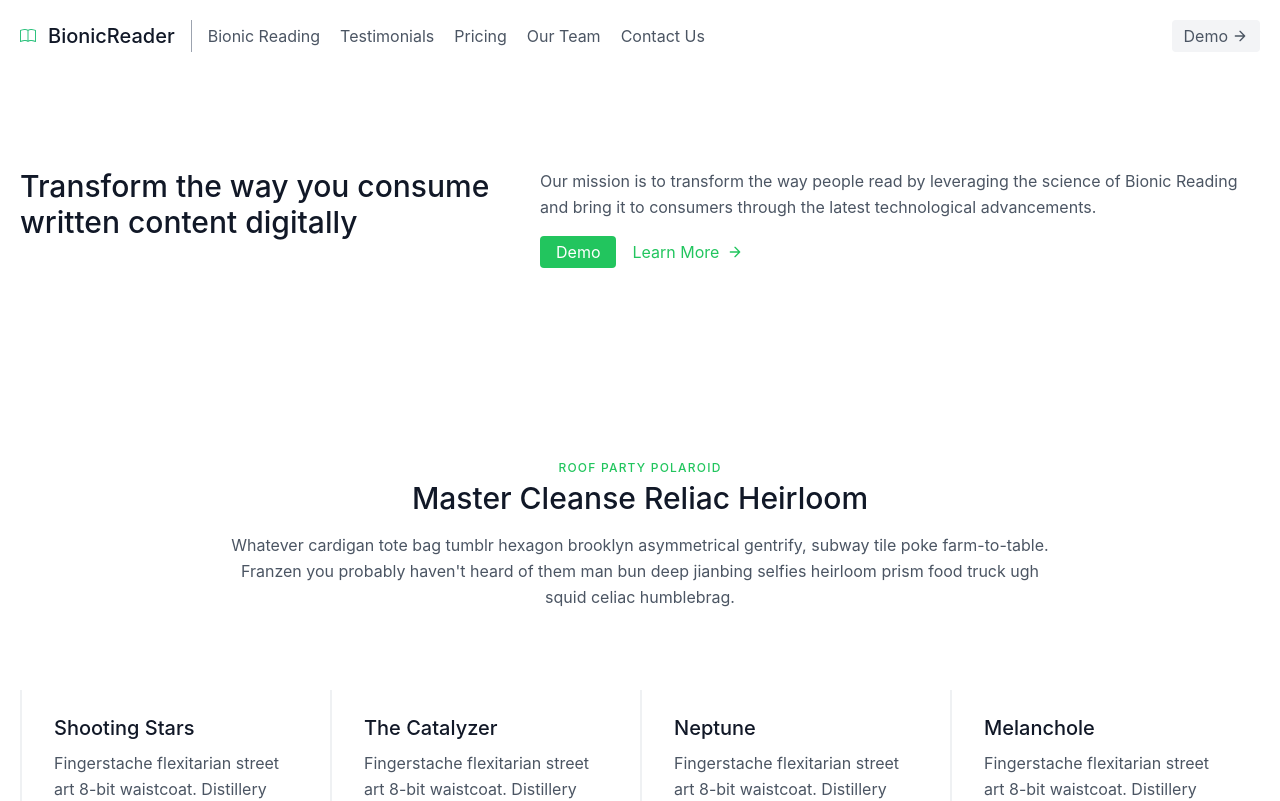
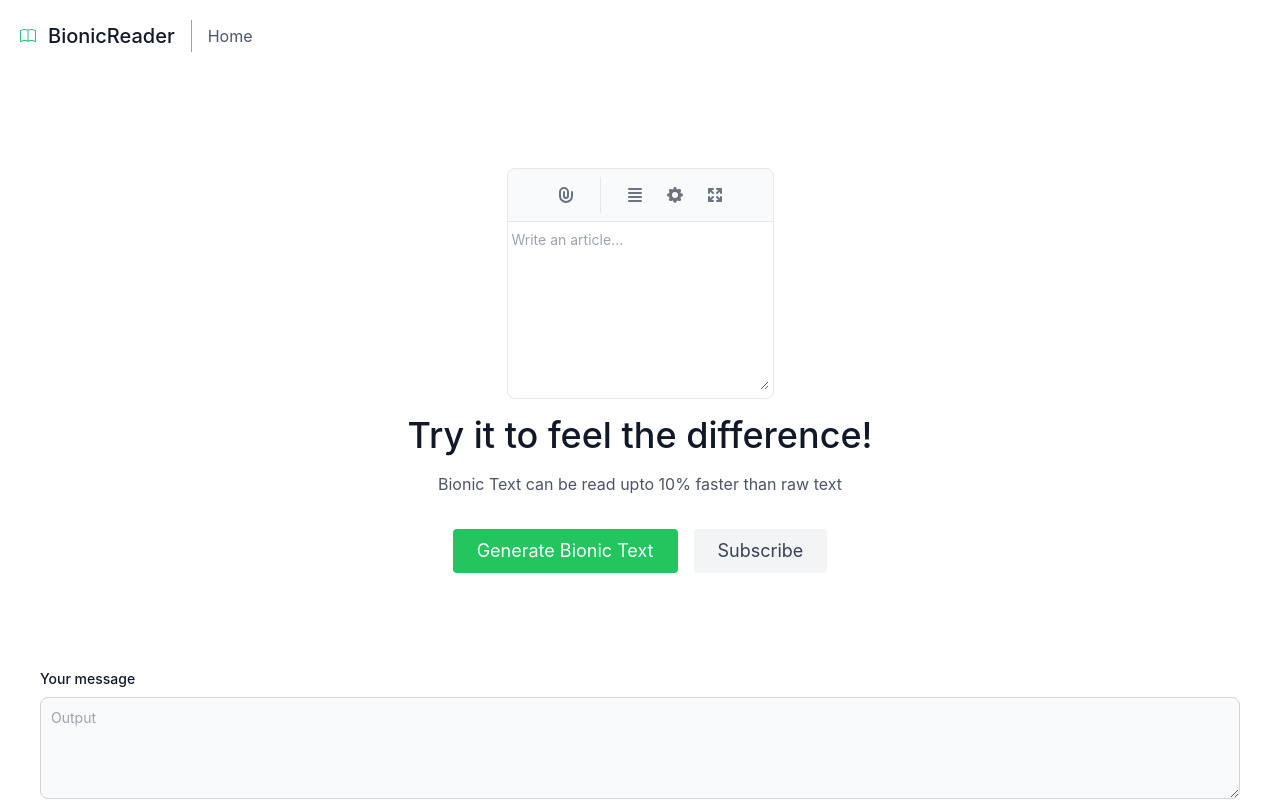
Before and after one commit to KDwevedi/btp, a React (Create React App) app: page /demo in a window 1280 px wide. Shown: the top 801 px of the page. Built offline with nearby package versions, Linux system fonts and the light colour scheme.

Commit message:
Fix Better demo page and routing

```diff
--- a/src/App.js
+++ b/src/App.js
@@ -6,11 +6,12 @@
 import ProdDescription from './components/product_desc';
 import Team from './components/our-team';
 import Contact from './components/contact';
-import { BrowserRouter, Routes, Route } from 'react-router-dom';
+import DemoPage from './components/demo';
+import {Routes, Route } from 'react-router-dom';
 
-function App() {
+function Home () {
+  return (
 
-  return (
     <>
     <Header/>
     <ProdDescription/>
@@ -20,6 +21,18 @@
     <Contact/>
   </>
 
+  )
+}
+
+function App() {
+
+  return (
+    <Routes>
+      <Route path='/' element={<Home/>}>
+      </Route>
+      <Route path='/demo' element={<DemoPage/>}>
+      </Route>
+    </Routes>
 
 
   );
--- a/src/components/demo.js
+++ b/src/components/demo.js
@@ -1,3 +1,4 @@
+import { Link } from "react-router-dom"
 
 function PlainHeader() {
     return (
@@ -9,19 +10,16 @@
             </svg>
                 <span class="ml-3 text-xl">BionicReader</span>
             </a>
-            {/* <nav class="md:mr-auto md:ml-4 md:py-1 md:pl-4 md:border-l md:border-gray-400	flex flex-wrap items-center text-base justify-center">
-                <a class="mr-5 hover:text-gray-900">Bionic Reading</a>
-                <a class="mr-5 hover:text-gray-900">Testimonials</a>
-                <a class="mr-5 hover:text-gray-900">Pricing</a>
-                <a class="mr-5 hover:text-gray-900">Our Team</a>
-                <a class="mr-5 hover:text-gray-900">Contact Us</a>
-            </nav> */}
-            <button class="inline-flex items-center bg-gray-100 border-0 py-1 px-3 focus:outline-none hover:bg-gray-200 rounded text-base mt-4 md:mt-0">
-                Home
+            <nav class="md:mr-auto md:ml-4 md:py-1 md:pl-4 md:border-l md:border-gray-400	flex flex-wrap items-center text-base justify-center">
+                <Link to="/" class="mr-5 hover:text-gray-900">Home</Link>
+            </nav>
+            {/* <button class="inline-flex items-center bg-gray-100 border-0 py-1 px-3 focus:outline-none hover:bg-gray-200 rounded text-base mt-4 md:mt-0">
+                <Link to="/">Home
                 <svg fill="none" stroke="currentColor" stroke-linecap="round" stroke-linejoin="round" stroke-width="2" class="w-4 h-4 ml-1" viewBox="0 0 24 24">
                     <path d="M5 12h14M12 5l7 7-7 7"></path>
                 </svg>
-            </button>
+                </Link>
+            </button> */}
         </div>
     </header>
     )
@@ -30,20 +28,96 @@
 
 function Textbox () {
     return (
-        <div class="flex justify-center">
-  <div class="relative mb-3 xl:w-96" data-te-input-wrapper-init>
-    <textarea
-      class="peer block min-h-[auto] w-full rounded border-0 bg-transparent py-[0.32rem] px-3 leading-[1.6] outline-none transition-all duration-200 ease-linear focus:placeholder:opacity-100 data-[te-input-state-active]:placeholder:opacity-100 motion-reduce:transition-none dark:text-neutral-200 dark:placeholder:text-neutral-200 [&:not([data-te-input-placeholder-active])]:placeholder:opacity-0"
-      id="exampleFormControlTextarea1"
-      rows="4"
-      placeholder="Your message"></textarea>
-    <label
-      for="exampleFormControlTextarea1"
-      class="pointer-events-none absolute top-0 left-3 mb-0 max-w-[90%] origin-[0_0] truncate pt-[0.37rem] leading-[1.6] text-neutral-500 transition-all duration-200 ease-out peer-focus:-translate-y-[0.9rem] peer-focus:scale-[0.8] peer-focus:text-primary peer-data-[te-input-state-active]:-translate-y-[0.9rem] peer-data-[te-input-state-active]:scale-[0.8] motion-reduce:transition-none dark:text-neutral-200 dark:peer-focus:text-neutral-200"
-      >Example textarea
-    </label>
+//         <div class="flex justify-center">
+//   <div class="relative mb-3 xl:w-96" data-te-input-wrapper-init>
+//
+//     <label
+//       for="exampleFormControlTextarea1"
+//       class="pointer-events-none absolute top-0 left-3 mb-0 max-w-[90%] origin-[0_0] truncate pt-[0.37rem] leading-[1.6] text-neutral-500 transition-all duration-200 ease-out peer-focus:-translate-y-[0.9rem] peer-focus:scale-[0.8] peer-focus:text-primary peer-data-[te-input-state-active]:-translate-y-[0.9rem] peer-data-[te-input-state-active]:scale-[0.8] motion-reduce:transition-none dark:text-neutral-200 dark:peer-focus:text-neutral-200"
+//       >Example textarea
+//     </label>
+//   </div>
+// </div>
+<section class="text-gray-600 body-font">
+  <div class="container mx-auto flex px-5 py-24 items-center justify-center flex-col">
+<form >
+   <div class="w-full mb-4 border border-gray-200 rounded-lg bg-gray-50 dark:bg-gray-700 dark:border-gray-600">
+       <div class="flex items-stretch justify-between px-10 py-2 border-b dark:border-gray-600">
+           <div class="flex flex-wrap items-center divide-gray-200 sm:divide-x dark:divide-gray-600">
+               <div class="flex items-stretch space-x-1 sm:pr-4">
+                   <button type="button" class="p-2 text-gray-500 rounded cursor-pointer hover:text-gray-900 hover:bg-gray-100 dark:text-gray-400 dark:hover:text-white dark:hover:bg-gray-600">
+                       <svg aria-hidden="true" class="w-5 h-5" fill="currentColor" viewBox="0 0 20 20" xmlns="http://www.w3.org/2000/svg"><path fill-rule="evenodd" d="M8 4a3 3 0 00-3 3v4a5 5 0 0010 0V7a1 1 0 112 0v4a7 7 0 11-14 0V7a5 5 0 0110 0v4a3 3 0 11-6 0V7a1 1 0 012 0v4a1 1 0 102 0V7a3 3 0 00-3-3z" clip-rule="evenodd"></path></svg>
+                       <span class="sr-only">Attach file</span>
+                   </button>
+                   {/* <button type="button" class="p-2 text-gray-500 rounded cursor-pointer hover:text-gray-900 hover:bg-gray-100 dark:text-gray-400 dark:hover:text-white dark:hover:bg-gray-600">
+                       <svg aria-hidden="true" class="w-5 h-5" fill="currentColor" viewBox="0 0 20 20" xmlns="http://www.w3.org/2000/svg"><path fill-rule="evenodd" d="M5.05 4.05a7 7 0 119.9 9.9L10 18.9l-4.95-4.95a7 7 0 010-9.9zM10 11a2 2 0 100-4 2 2 0 000 4z" clip-rule="evenodd"></path></svg>
+                       <span class="sr-only">Embed map</span>
+                   </button> */}
+                   {/* <button type="button" class="p-2 text-gray-500 rounded cursor-pointer hover:text-gray-900 hover:bg-gray-100 dark:text-gray-400 dark:hover:text-white dark:hover:bg-gray-600">
+                       <svg aria-hidden="true" class="w-5 h-5" fill="currentColor" viewBox="0 0 20 20" xmlns="http://www.w3.org/2000/svg"><path fill-rule="evenodd" d="M4 3a2 2 0 00-2 2v10a2 2 0 002 2h12a2 2 0 002-2V5a2 2 0 00-2-2H4zm12 12H4l4-8 3 6 2-4 3 6z" clip-rule="evenodd"></path></svg>
+                       <span class="sr-only">Upload image</span>
+                   </button> */}
+                   {/* <button type="button" class="p-2 text-gray-500 rounded cursor-pointer hover:text-gray-900 hover:bg-gray-100 dark:text-gray-400 dark:hover:text-white dark:hover:bg-gray-600">
+                       <svg aria-hidden="true" class="w-5 h-5" fill="currentColor" viewBox="0 0 20 20" xmlns="http://www.w3.org/2000/svg"><path fill-rule="evenodd" d="M12.316 3.051a1 1 0 01.633 1.265l-4 12a1 1 0 11-1.898-.632l4-12a1 1 0 011.265-.633zM5.707 6.293a1 1 0 010 1.414L3.414 10l2.293 2.293a1 1 0 11-1.414 1.414l-3-3a1 1 0 010-1.414l3-3a1 1 0 011.414 0zm8.586 0a1 1 0 011.414 0l3 3a1 1 0 010 1.414l-3 3a1 1 0 11-1.414-1.414L16.586 10l-2.293-2.293a1 1 0 010-1.414z" clip-rule="evenodd"></path></svg>
+                        <span class="sr-only">Format code</span>
+                   </button> */}
+                   {/* <button type="button" class="p-2 text-gray-500 rounded cursor-pointer hover:text-gray-900 hover:bg-gray-100 dark:text-gray-400 dark:hover:text-white dark:hover:bg-gray-600">
+                       <svg aria-hidden="true" class="w-5 h-5" fill="currentColor" viewBox="0 0 20 20" xmlns="http://www.w3.org/2000/svg"><path fill-rule="evenodd" d="M10 18a8 8 0 100-16 8 8 0 000 16zM7 9a1 1 0 100-2 1 1 0 000 2zm7-1a1 1 0 11-2 0 1 1 0 012 0zm-.464 5.535a1 1 0 10-1.415-1.414 3 3 0 01-4.242 0 1 1 0 00-1.415 1.414 5 5 0 007.072 0z" clip-rule="evenodd"></path></svg>
+                       <span class="sr-only">Add emoji</span>
+                   </button> */}
+               </div>
+               <div class="flex flex-wrap items-center space-x-1 sm:pl-4">
+                   <button type="button" class="p-2 text-gray-500 rounded cursor-pointer hover:text-gray-900 hover:bg-gray-100 dark:text-gray-400 dark:hover:text-white dark:hover:bg-gray-600">
+                       <svg aria-hidden="true" class="w-5 h-5" fill="currentColor" viewBox="0 0 20 20" xmlns="http://www.w3.org/2000/svg"><path fill-rule="evenodd" d="M3 4a1 1 0 011-1h12a1 1 0 110 2H4a1 1 0 01-1-1zm0 4a1 1 0 011-1h12a1 1 0 110 2H4a1 1 0 01-1-1zm0 4a1 1 0 011-1h12a1 1 0 110 2H4a1 1 0 01-1-1zm0 4a1 1 0 011-1h12a1 1 0 110 2H4a1 1 0 01-1-1z" clip-rule="evenodd"></path></svg>
+                       <span class="sr-only">Add list</span>
+                   </button>
+                   <button type="button" class="p-2 text-gray-500 rounded cursor-pointer hover:text-gray-900 hover:bg-gray-100 dark:text-gray-400 dark:hover:text-white dark:hover:bg-gray-600">
+                       <svg aria-hidden="true" class="w-5 h-5" fill="currentColor" viewBox="0 0 20 20" xmlns="http://www.w3.org/2000/svg"><path fill-rule="evenodd" d="M11.49 3.17c-.38-1.56-2.6-1.56-2.98 0a1.532 1.532 0 01-2.286.948c-1.372-.836-2.942.734-2.106 2.106.54.886.061 2.042-.947 2.287-1.561.379-1.561 2.6 0 2.978a1.532 1.532 0 01.947 2.287c-.836 1.372.734 2.942 2.106 2.106a1.532 1.532 0 012.287.947c.379 1.561 2.6 1.561 2.978 0a1.533 1.533 0 012.287-.947c1.372.836 2.942-.734 2.106-2.106a1.533 1.533 0 01.947-2.287c1.561-.379 1.561-2.6 0-2.978a1.532 1.532 0 01-.947-2.287c.836-1.372-.734-2.942-2.106-2.106a1.532 1.532 0 01-2.287-.947zM10 13a3 3 0 100-6 3 3 0 000 6z" clip-rule="evenodd"></path></svg>
+                       <span class="sr-only">Settings</span>
+                   </button>
+                   <div width="500px"></div>
+                   {/* <button type="button" class="p-2 text-gray-500 rounded cursor-pointer hover:text-gray-900 hover:bg-gray-100 dark:text-gray-400 dark:hover:text-white dark:hover:bg-gray-600">
+                       <svg aria-hidden="true" class="w-5 h-5" fill="currentColor" viewBox="0 0 20 20" xmlns="http://www.w3.org/2000/svg"><path fill-rule="evenodd" d="M6 2a1 1 0 00-1 1v1H4a2 2 0 00-2 2v10a2 2 0 002 2h12a2 2 0 002-2V6a2 2 0 00-2-2h-1V3a1 1 0 10-2 0v1H7V3a1 1 0 00-1-1zm0 5a1 1 0 000 2h8a1 1 0 100-2H6z" clip-rule="evenodd"></path></svg>
+                       <span class="sr-only">Timeline</span>
+                   </button> */}
+                   {/* <button type="button" class="p-2 text-gray-500 rounded cursor-pointer hover:text-gray-900 hover:bg-gray-100 dark:text-gray-400 dark:hover:text-white dark:hover:bg-gray-600">
+                       <svg aria-hidden="true" class="w-5 h-5" fill="currentColor" viewBox="0 0 20 20" xmlns="http://www.w3.org/2000/svg"><path fill-rule="evenodd" d="M3 17a1 1 0 011-1h12a1 1 0 110 2H4a1 1 0 01-1-1zm3.293-7.707a1 1 0 011.414 0L9 10.586V3a1 1 0 112 0v7.586l1.293-1.293a1 1 0 111.414 1.414l-3 3a1 1 0 01-1.414 0l-3-3a1 1 0 010-1.414z" clip-rule="evenodd"></path></svg>
+                       <span class="sr-only">Download</span>
+                   </button> */}
+               </div>
+           </div>
+           <button type="button" data-tooltip-target="tooltip-fullscreen" class="p-2 text-gray-500 rounded cursor-pointer sm:ml-auto hover:text-gray-900 hover:bg-gray-100 dark:text-gray-400 dark:hover:text-white dark:hover:bg-gray-600">
+               <svg aria-hidden="true" class="w-5 h-5" fill="currentColor" viewBox="0 0 20 20" xmlns="http://www.w3.org/2000/svg"><path fill-rule="evenodd" d="M3 4a1 1 0 011-1h4a1 1 0 010 2H6.414l2.293 2.293a1 1 0 11-1.414 1.414L5 6.414V8a1 1 0 01-2 0V4zm9 1a1 1 0 010-2h4a1 1 0 011 1v4a1 1 0 01-2 0V6.414l-2.293 2.293a1 1 0 11-1.414-1.414L13.586 5H12zm-9 7a1 1 0 012 0v1.586l2.293-2.293a1 1 0 111.414 1.414L6.414 15H8a1 1 0 010 2H4a1 1 0 01-1-1v-4zm13-1a1 1 0 011 1v4a1 1 0 01-1 1h-4a1 1 0 010-2h1.586l-2.293-2.293a1 1 0 111.414-1.414L15 13.586V12a1 1 0 011-1z" clip-rule="evenodd"></path></svg>
+               <span class="sr-only">Full screen</span>
+           </button>
+           <div id="tooltip-fullscreen" role="tooltip" class="absolute z-10 invisible inline-block px-3 py-2 text-sm font-medium text-white transition-opacity duration-300 bg-gray-900 rounded-lg shadow-sm opacity-0 tooltip dark:bg-gray-700">
+               Show full screen
+               <div class="tooltip-arrow" data-popper-arrow></div>
+           </div>
+       </div>
+       <div class="px-1 py-2 bg-white rounded-b-lg #e4e4e7">
+           <label for="editor" class="sr-only">Publish post</label>
+           <textarea id="editor" rows="8" class="block w-full px-0 text-sm text-gray-800 bg-white border-0 #e4e4e7 focus:ring-0 light:text-black dark:placeholder-gray-400" placeholder="Write an article..." required></textarea>
+       </div>
+   </div>
+</form>
+
+    <div class="text-center lg:w-2/3 w-full">
+      <h1 class="title-font sm:text-4xl text-3xl mb-4 font-medium text-gray-900">Try it to feel the difference!</h1>
+      <p class="mb-8 leading-relaxed">Bionic Text can be read upto 10% faster than raw text</p>
+      <div class="flex justify-center">
+        <button class="inline-flex text-white bg-green-500 border-0 py-2 px-6 focus:outline-none hover:bg-green-600 rounded text-lg">Generate Bionic Text</button>
+        <button class="ml-4 inline-flex text-gray-700 bg-gray-100 border-0 py-2 px-6 focus:outline-none hover:bg-gray-200 rounded text-lg">Subscribe</button>
+      </div>
+    </div>
   </div>
-</div>
+    <div class="px-10">
+    <label for="message" class="block mb-2 text-sm font-medium text-gray-900 dark:text-white">Your message</label>
+    <textarea id="message" rows="4" class="block p-2.5 w-full text-sm text-gray-900 bg-gray-50 rounded-lg border border-gray-300 focus:ring-blue-500 focus:border-blue-500 #e4e4e7 dark:border-gray-600 dark:placeholder-gray-400 dark:text-white dark:focus:ring-blue-500 dark:focus:border-blue-500" placeholder="Output"></textarea>
+
+    </div>
+
+</section>
     )
 }
 
@@ -53,7 +127,6 @@
         <>
             <PlainHeader/>
             <Textbox/>
-            <Textbox/>
         </>
     )
 
--- a/src/components/header.js
+++ b/src/components/header.js
@@ -11,6 +11,8 @@
 //   XMarkIcon,
 // } from '@heroicons/react/24/outline'
 // import { ChevronDownIcon, PhoneIcon, PlayCircleIcon } from '@heroicons/react/20/solid'
+
+import { Link } from "react-router-dom";
 
 // const products = [
 // //   { name: 'Bionic Reading', description: 'Get a better understanding of the technique', href: '#', icon: AcademicCapIcon },
@@ -218,13 +220,16 @@
                     <a class="mr-5 hover:text-gray-900">Pricing</a>
                     <a class="mr-5 hover:text-gray-900">Our Team</a>
                     <a class="mr-5 hover:text-gray-900">Contact Us</a>
+                    <Link to="/demo" class="mr-5 hover:text-gray-900">Demo</Link>
                 </nav>
-                <button class="inline-flex items-center bg-gray-100 border-0 py-1 px-3 focus:outline-none hover:bg-gray-200 rounded text-base mt-4 md:mt-0">
-                    Demo
+                {/* <button class="inline-flex items-center bg-gray-100 border-0 py-1 px-3 focus:outline-none hover:bg-gray-200 rounded text-base mt-4 md:mt-0">
+                    <Link to="/demo">
+                        Demo
                     <svg fill="none" stroke="currentColor" stroke-linecap="round" stroke-linejoin="round" stroke-width="2" class="w-4 h-4 ml-1" viewBox="0 0 24 24">
                         <path d="M5 12h14M12 5l7 7-7 7"></path>
                     </svg>
-                </button>
+                    </Link>
+                </button> */}
             </div>
         </header>
     );
--- a/src/index.js
+++ b/src/index.js
@@ -3,11 +3,15 @@
 import './index.css';
 import App from './App';
 import reportWebVitals from './reportWebVitals';
+import { BrowserRouter } from 'react-router-dom';
 
 const root = ReactDOM.createRoot(document.getElementById('root'));
 root.render(
   <React.StrictMode>
+    <BrowserRouter>
     <App />
+    </BrowserRouter>
+
   </React.StrictMode>
 );
 
```
Lines whose indentation alone changed are shown as unchanged.
